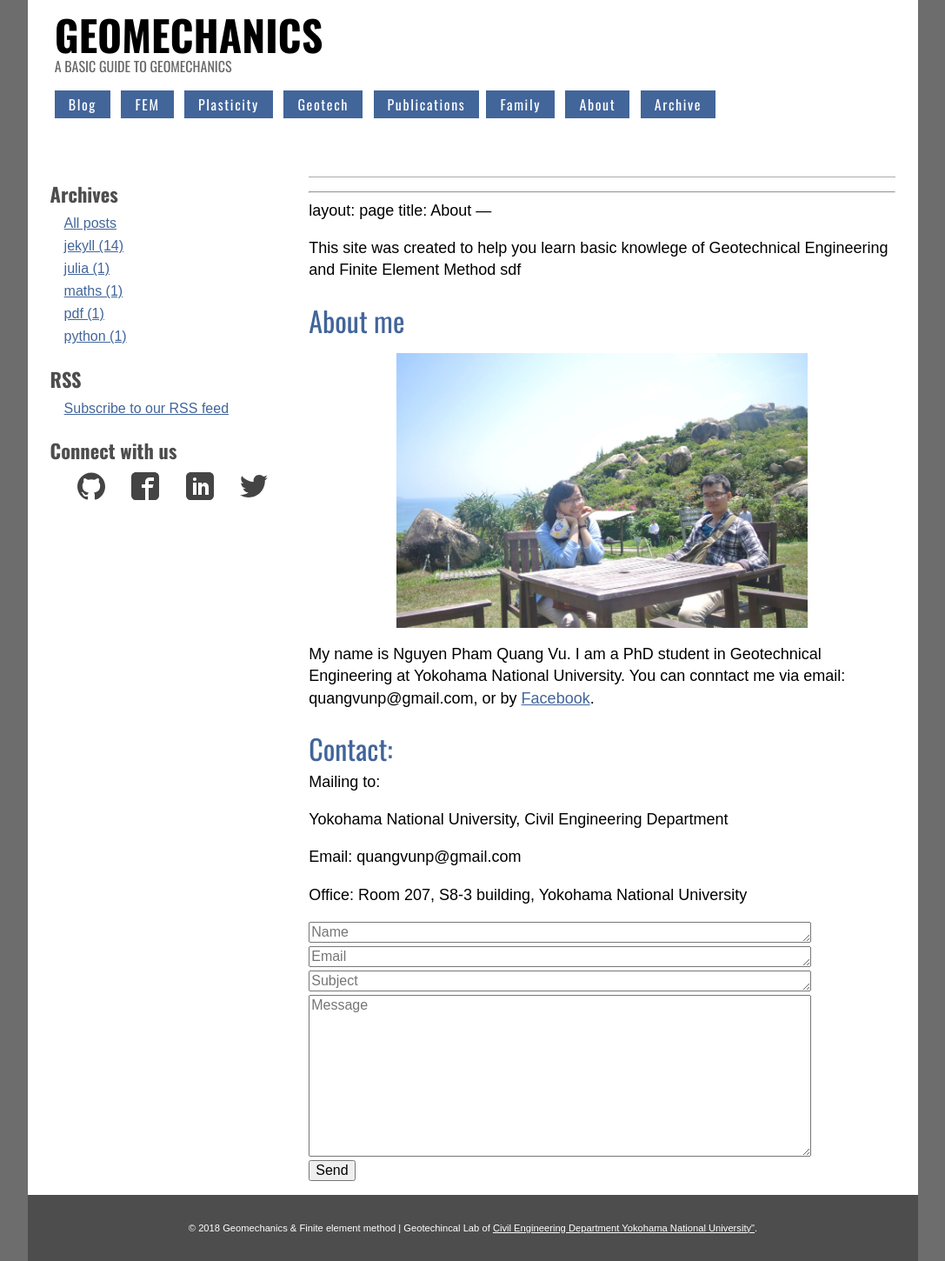
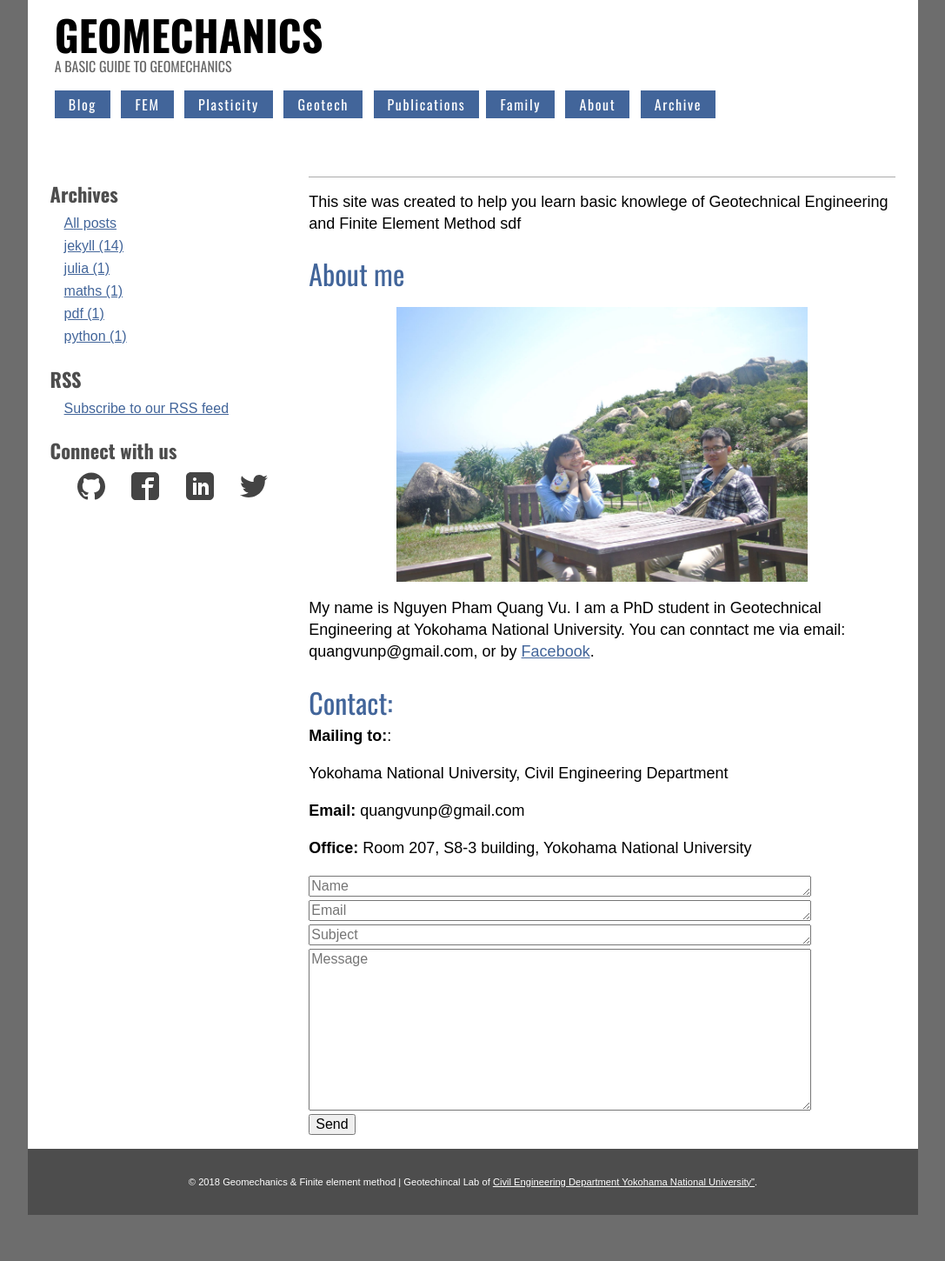
Before and after one commit to quangvunp/geomechanics, a Jekyll site: the page built from about.md, in a window 1280 px wide. Shown: the whole page at 87% size, without its empty margins (96-1183 px from the left). Built offline with Jekyll 4.4.1, drawn with Linux system fonts in a browser that asks for light colours; our own code applies the rules of GitHub Pages for plain Markdown files; after the commit the page ends 1397 px from its top, so only the background shows below that; some of the changed lines change nothing that is shown.

Commit message:
Update about.md

```diff
--- a/about.md
+++ b/about.md
@@ -1,8 +1,3 @@
-----
-layout: page
-title: About
----
-
 This site was created to help you learn basic knowlege of Geotechnical Engineering and Finite Element Method
 sdf
 
@@ -13,14 +8,14 @@ sdf
 My name is Nguyen Pham Quang Vu. I am a PhD student in Geotechnical Engineering at Yokohama National University. You can conntact me via email: quangvunp@gmail.com, or by [Facebook]("https://www.facebook.com/quangvu.np").
 
 ## Contact:
-Mailing to:
+**Mailing to:**:
 
 Yokohama National University, Civil Engineering Department
 
-Email:
+**Email:**
 quangvunp@gmail.com
 
-Office:
+**Office:**
 Room 207, S8-3 building, Yokohama National University
 
 
```
